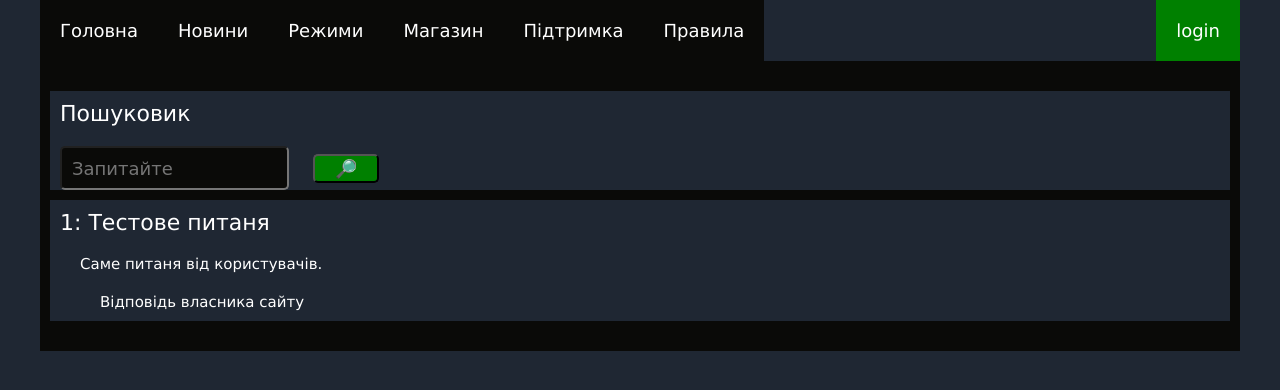
After one commit to Sedimat/MainShop, a Django app: page /src in a window 1280 px wide. The commit adds this page. Shown: the top 390 px of the page. Run offline with Django 5.2, Linux system fonts and the light colour scheme; data comes from the database, SQL or seed files in the repository; both versions use the stored data as it was after the commit.

Commit message:
23.03.24

```diff
--- a/Shop/admin.py
+++ b/Shop/admin.py
@@ -1,5 +1,5 @@
 from django.contrib import admin
-from .models import UserProfile, Products, ProductKeys, UserBuying
+from .models import UserProfile, Products, ProductKeys, UserBuying, Rules, FAQ, Question
 
 # Register your models here.
 
@@ -7,3 +7,6 @@ admin.site.register(UserProfile)
 admin.site.register(Products)
 admin.site.register(ProductKeys)
 admin.site.register(UserBuying)
+admin.site.register(Rules)
+admin.site.register(FAQ)
+admin.site.register(Question)
--- a/Shop/models.py
+++ b/Shop/models.py
@@ -23,6 +23,7 @@ class Products(models.Model):
     description = models.TextField(blank=True, verbose_name="Опис")
     price = models.DecimalField(max_digits=10, decimal_places=2, verbose_name="Ціна товару")
     discont = models.DecimalField(max_digits=100, decimal_places=0, verbose_name="Знижка")
+    number = models.DecimalField(max_digits=10, decimal_places=0, default=0, verbose_name="Проданих")
 
     def __str__(self):
         return self.name
@@ -55,3 +56,38 @@ class UserBuying(models.Model):
     class Meta:
         verbose_name = "Покупка користувача"
         verbose_name_plural = "Покупки користувача"
+
+class Rules(models.Model):
+    title = models.CharField(max_length=100, verbose_name="Заголовок")
+    description = models.TextField(blank=True, verbose_name="Опис")
+
+    def __str__(self):
+        return f'Правило: {self.title}'
+
+    class Meta:
+        verbose_name = "Правило"
+        verbose_name_plural = "Правила"
+
+class FAQ(models.Model):
+    title = models.CharField(max_length=100, verbose_name="Заголовок")
+    question = models.TextField(blank=True, verbose_name="Питання")
+    answer = models.TextField(blank=True, verbose_name="Відповідь")
+
+    def __str__(self):
+        return f'Запитання: {self.title}'
+
+    class Meta:
+        verbose_name = "📊 Поширене запитання"
+        verbose_name_plural = "📊 Поширені запитання"
+
+class Question(models.Model):
+    id_user = models.ForeignKey(User, on_delete=models.CASCADE, verbose_name="Користувач")
+    question = models.TextField(blank=True, verbose_name="Питання")
+    timestamp = models.DateTimeField(auto_now_add=True)
+
+    def __str__(self):
+        return f'Запитання від: {self.id_user}'
+
+    class Meta:
+        verbose_name = "💢 Запитання"
+        verbose_name_plural = "💢 Запитання"
--- a/Shop/urls.py
+++ b/Shop/urls.py
@@ -10,4 +10,11 @@ urlpatterns = [
     path("product/<int:id>", views.product, name="product"),
     path("buy/<int:id>", views.buy, name="buy"),
     path("user", views.user, name='user'),
+    path("news", views.news, name='news'),
+    path("shop", views.shop, name='shop'),
+    path("mode", views.mode, name='mode'),
+    path("support", views.support, name='support'),
+    path("rules", views.rules, name='rules'),
+    path("src", views.src, name='src'),
+
 ]
--- a/Shop/views.py
+++ b/Shop/views.py
@@ -1,8 +1,10 @@
+from django.db.models import Q
 from django.shortcuts import render, redirect
 from django.contrib.auth.models import User
 from django.contrib.auth import login, logout
 from .forms import UserRegistrationForm
-from .models import UserProfile, Products, ProductKeys, UserBuying
+from .models import UserProfile, Products, ProductKeys, UserBuying, Rules, FAQ
+
 
 # Create your views here.
 def index(request):
@@ -87,3 +89,55 @@ def buy(request, id=None):
             print("Менше", result)
 
     return redirect(f'/product/{id}')
+
+
+def news(request):
+    context = {}
+
+    return render(request, 'Shop/news.html', context=context)
+
+
+def shop(request):
+    context = {}
+    products = Products.objects.all()
+    context.update({"products": products})
+
+    return render(request, 'Shop/shop.html', context=context)
+
+
+def mode(request):
+    context = {}
+
+    return render(request, 'Shop/mode.html', context=context)
+
+
+def support(request):
+    context = {}
+    faq = FAQ.objects.all()
+    context.update({"faq": faq})
+
+    return render(request, 'Shop/support.html', context=context)
+
+
+def rules(request):
+    context = {}
+    rules = Rules.objects.all()
+    context.update({"rules": rules})
+
+    return render(request, 'Shop/rules.html', context=context)
+
+
+def src(request):
+    context = {}
+    if request.method == "POST":
+        src = request.POST.get('src')
+        rules = Rules.objects.filter(Q(title__icontains=src.lower()) | Q(description__icontains=src.lower())
+                                     | Q(title__icontains=src.capitalize()) | Q(description__icontains=src.capitalize())
+                                     | Q(title__icontains=src.upper()) | Q(description__icontains=src.upper()))
+
+        context.update({"rules": rules})
+
+    faq = FAQ.objects.all()
+    context.update({"faq": faq})
+
+    return render(request, 'Shop/support.html', context=context)
--- a/static/Shop/css/style.css
+++ b/static/Shop/css/style.css
@@ -14,10 +14,19 @@ p {
 
 .head{
     margin: auto;
-    background-color: #0a0a08;
     padding: 0px;
     width: 1200px;
-    display: flex;
+}
+
+.navig{
+    float: left;
+    background-color: #0a0a08;
+}
+
+.navig1{
+    float: right;
+    background-color: green;
+
 }
 
 .logo{
@@ -80,13 +89,6 @@ p {
     margin: 20px 20px 20px 20px;
 }
 
-.navig{
-    width: 600px;
-}
-
-.navig1{
-    width: 600px;
-}
 
 .head_a{
     text-decoration: none;
@@ -268,3 +270,31 @@ p {
     font-size: 15px;
     color: white;
 }
+
+.rules{
+    width: 1180px;
+    margin: 10px;
+    background-color: #1f2733;
+
+}
+
+.rule_title{
+    padding: 10px;
+    font-family: Verdana;
+    font-size: 22px;
+    color: white;
+}
+
+.rule_description{
+    padding: 10px 10px 10px 30px;
+    font-family: Verdana;
+    font-size: 15px;
+    color: white;
+}
+
+.faq_answer{
+    padding: 10px 10px 10px 50px;
+    font-family: Verdana;
+    font-size: 15px;
+    color: white;
+}
--- a/templates/Shop/base.html
+++ b/templates/Shop/base.html
@@ -13,7 +13,12 @@
         <div class="navig">
         <nav>
             <ul id="nav">
-                  <li id="li"><a class="head_a" href="{% url 'index' %}">SHOP</a></li>
+                <li id="li"><a class="head_a" href="{% url 'index' %}">Головна</a></li>
+                <li id="li"><a class="head_a" href="{% url 'news' %}">Новини</a></li>
+                <li id="li"><a class="head_a" href="{% url 'mode' %}">Режими</a></li>
+                <li id="li"><a class="head_a" href="{% url 'shop' %}">Магазин</a></li>
+                <li id="li"><a class="head_a" href="{% url 'support' %}">Підтримка</a></li>
+                <li id="li"><a class="head_a" href="{% url 'rules' %}">Правила</a></li>
             </ul>
 
         </nav>
@@ -21,17 +26,16 @@
         </div>
         <div class="navig1">
             {% if user.is_authenticated %}
-
             <a class="user_r" href="{% url 'logout' %}" onclick="return confirm('Ви впевнені, що хочете вийти?')">logout</a>
             <a class="user_r" href="{% url 'user' %}">{{ user.username }}</a>
             <a class="user_r" href="{% url 'admin:index' %}">Admin</a>
-
             {% else %}
-
             <a class="user_r" href="{% url 'login' %}">login</a>
             {% endif %}
 
         </div>
+
+        <div class="clear"></div>
 
     </div>
 
--- /dev/null
+++ b/templates/Shop/support.html
@@ -0,0 +1,43 @@
+{% extends "Shop/base.html" %}
+
+{% block base %}
+
+<div class="content">
+    <div class="rules">
+        <p class="rule_title">Пошуковик</p>
+        <form method="POST" role="form" action="{% url 'src' %}">
+            {% csrf_token %}
+            <input type="text" class="log_form" name="src" id="username0" placeholder="Запитайте">
+
+            <button type="submit" class="butt_green">🔎</button>
+
+        </form>
+
+        {% for rul in rules %}
+
+            <p class="rule_title">{{ forloop.counter }}: {{ rul.title }}</p>
+            <p class="rule_description">{{ rul.description }}</p>
+
+        {% endfor %}
+
+
+    </div>
+
+    <div class="rules">
+
+        {% for f in faq %}
+
+            <p class="rule_title">{{ forloop.counter }}: {{ f.title }}</p>
+            <p class="rule_description">{{ f.question }}</p>
+            <p class="faq_answer">{{ f.answer }}</p>
+
+        {% endfor %}
+
+
+    </div>
+
+    <div class="clear"></div>
+
+</div>
+
+{% endblock %}
```
Also changed, not shown: templates/Shop/mode.html (added, +16 -0 lines), templates/Shop/news.html (added, +16 -0 lines), templates/Shop/rules.html (added, +23 -0 lines), templates/Shop/shop.html (added, +23 -0 lines), Shop/migrations/0004_faq_rules_products_number_question.py (added), Shop/migrations/0005_remove_question_datetime_question_timestamp.py (added), db.sqlite3.
